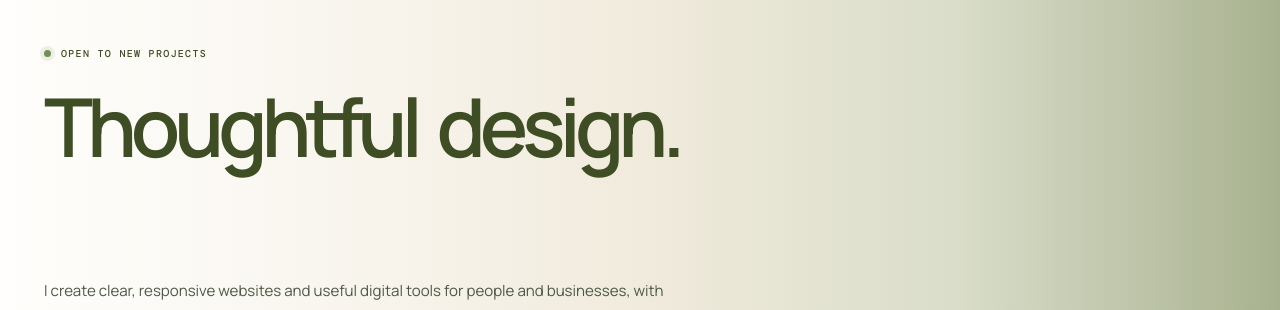
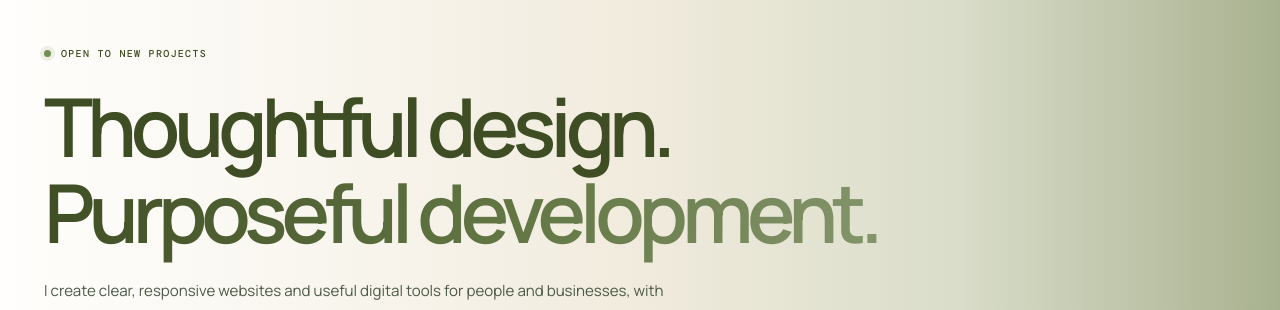
Before and after one commit to rnvjn2126/portfolio, a React (Vite) app: page / in a window 1280 px wide. Shown: the part 151-461 px from the top of the page. Built offline with nearby package versions, Linux system fonts and the light colour scheme; no server answers.

Commit message:
Render complete hero headline immediately to prevent partial text flash on refresh

```diff
--- a/src/pages/Home.jsx
+++ b/src/pages/Home.jsx
@@ -18,7 +18,7 @@ import Reveal from '../components/Reveal'
 import Button from '../components/Button'
 import ProjectCard from '../components/ProjectCard'
 import HeroCar3D from '../components/HeroCar3D'
-import { Stagger, StaggerItem, TextReveal, SpotlightCard, TiltCard } from '../components/MotionPrimitives'
+import { Stagger, StaggerItem, SpotlightCard, TiltCard } from '../components/MotionPrimitives'
 
 
 
@@ -52,15 +52,11 @@ function Hero() {
           {site.availability}
         </div>
 
-        <motion.h1
-          initial={{ opacity: 0, y: 35 }}
-          animate={{ opacity: 1, y: 0 }}
-          transition={{ duration: .9, ease: [.2, .8, .2, 1] }}
-        >
-          <TextReveal text={site.headline[0]} as="span" />
+        <h1>
+          {site.headline[0]}
           <br />
-          <span className="gradient-text"><TextReveal text={site.headline[1]} as="span" /></span>
-        </motion.h1>
+          <span className="gradient-text">{site.headline[1]}</span>
+        </h1>
 
         <motion.p
           className="hero-intro"
```
